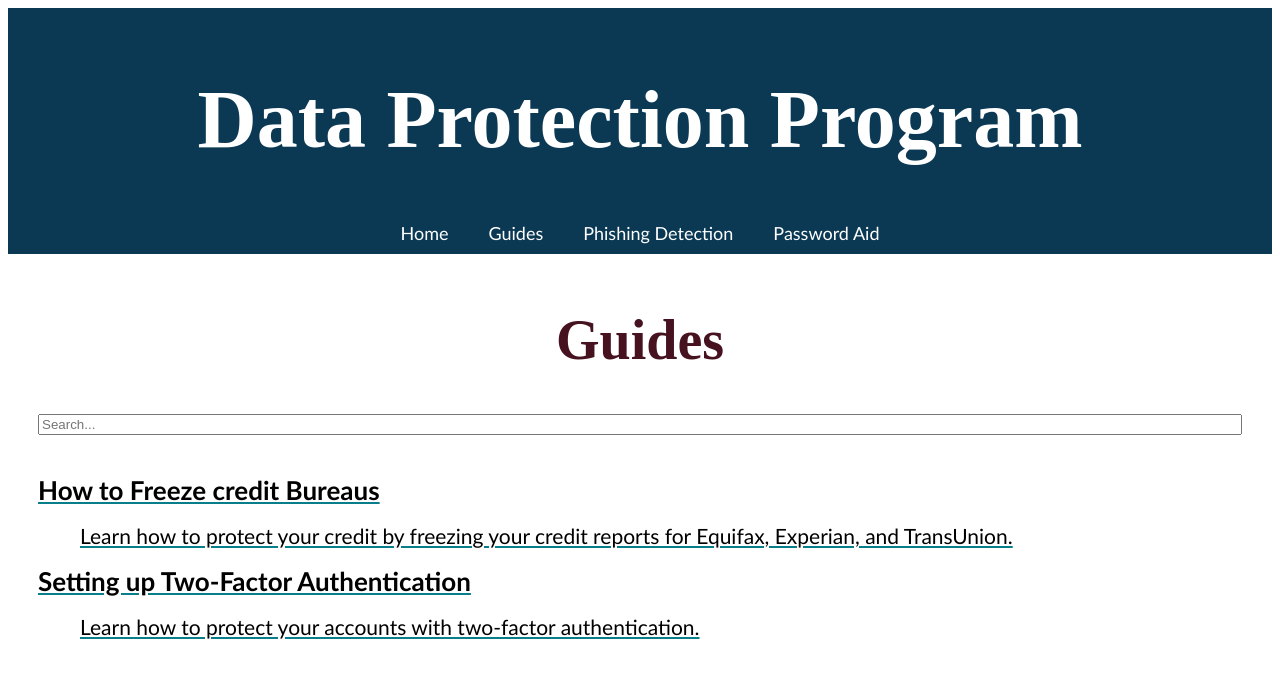
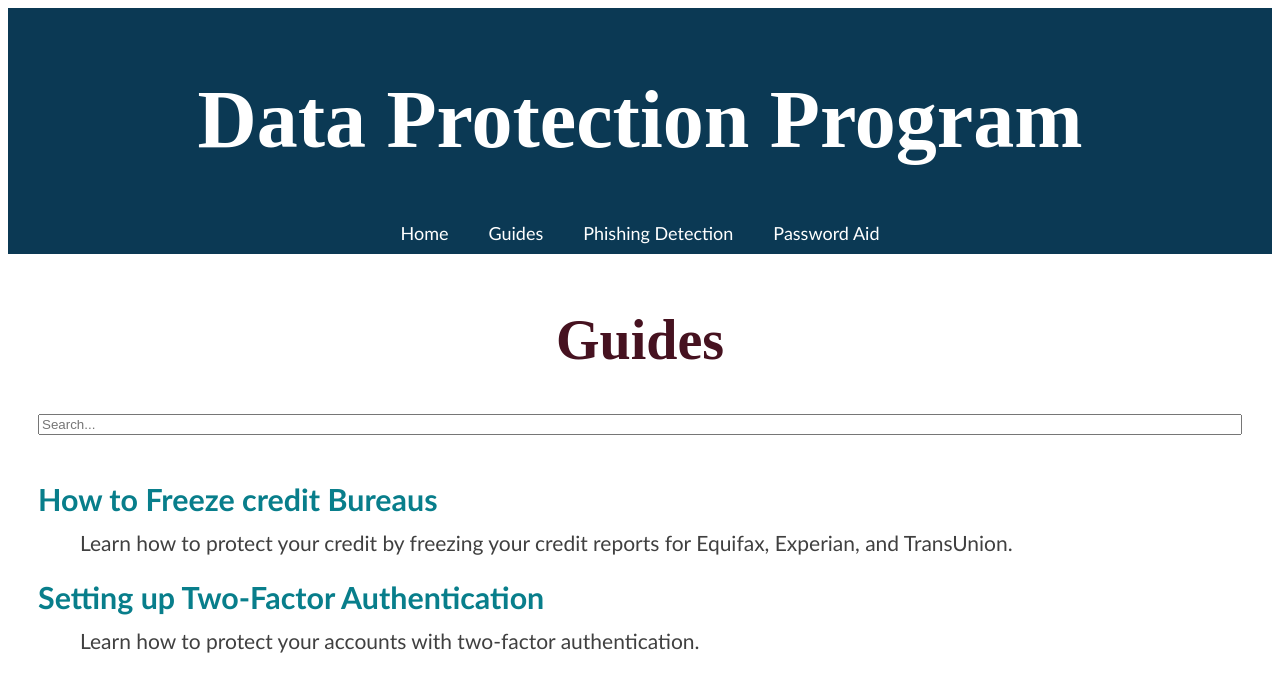
Before and after one commit to a13n20/Capstone, a React (Create React App) app in the folder frontend/: page /guides in a window 1280 px wide. Shown: the top 692 px of the page. Built offline with nearby package versions, Linux system fonts and the light colour scheme; a web font is replaced by a local one.

Commit message:
Fix minor guide page aesthetic issues

```diff
--- a/frontend/src/pages/guidePage.js
+++ b/frontend/src/pages/guidePage.js
@@ -28,7 +28,7 @@ const GuidesPage = () => {
         {filteredGuides.length > 0 ? (
           filteredGuides.map((guide, index) => (
             <li key={index}>
-              <Link to={`/guide/${encodeURIComponent(guide.title)}`}>
+              <Link className='guideLink' to={`/guide/${encodeURIComponent(guide.title)}`}>
                 <h3>{guide.title}</h3>
                 <p>{guide.preview}</p>
               </Link>
--- a/frontend/src/pages/pages.css
+++ b/frontend/src/pages/pages.css
@@ -27,15 +27,6 @@
     margin-top: 15px;
     line-height: 1.4;
     font-size: calc(15px + 2vmin);
-}
-
-.guidePage h3 {
-    text-align: left;
-    color: black;
-    margin-top: 10px;
-    margin-bottom: 5px;
-    line-height: 1.5;
-    font-size: calc(10px + 2vmin);
 }
 
 .guidePage p {
@@ -71,16 +62,25 @@
     list-style-type: none;
     margin-bottom: 5px;
 }
-.guidePage a {
-    margin-top: 10px;
+.guidePage .guideLink {
+    text-decoration: none;
+    display: block;
+}
+.guidePage .guideLink h3 {
+    margin-top: 20px;
     margin-bottom: 5px;
     color: #087E8B;
 }
-.guidePage a:hover {
+.guidePage .guideLink:hover h3 {
     color: #06646e;
 }
-.guidePage a:visited {
-    color: #847E89;
+.guidePage .guideLink p {
+    margin-top: 10px;
+    margin-bottom: 5px;
+    color: #404040;
+}
+.guidePage .guideLink:hover p {
+    color: black;
 }
 .guidePage .a p {
     text-align: left;
```
